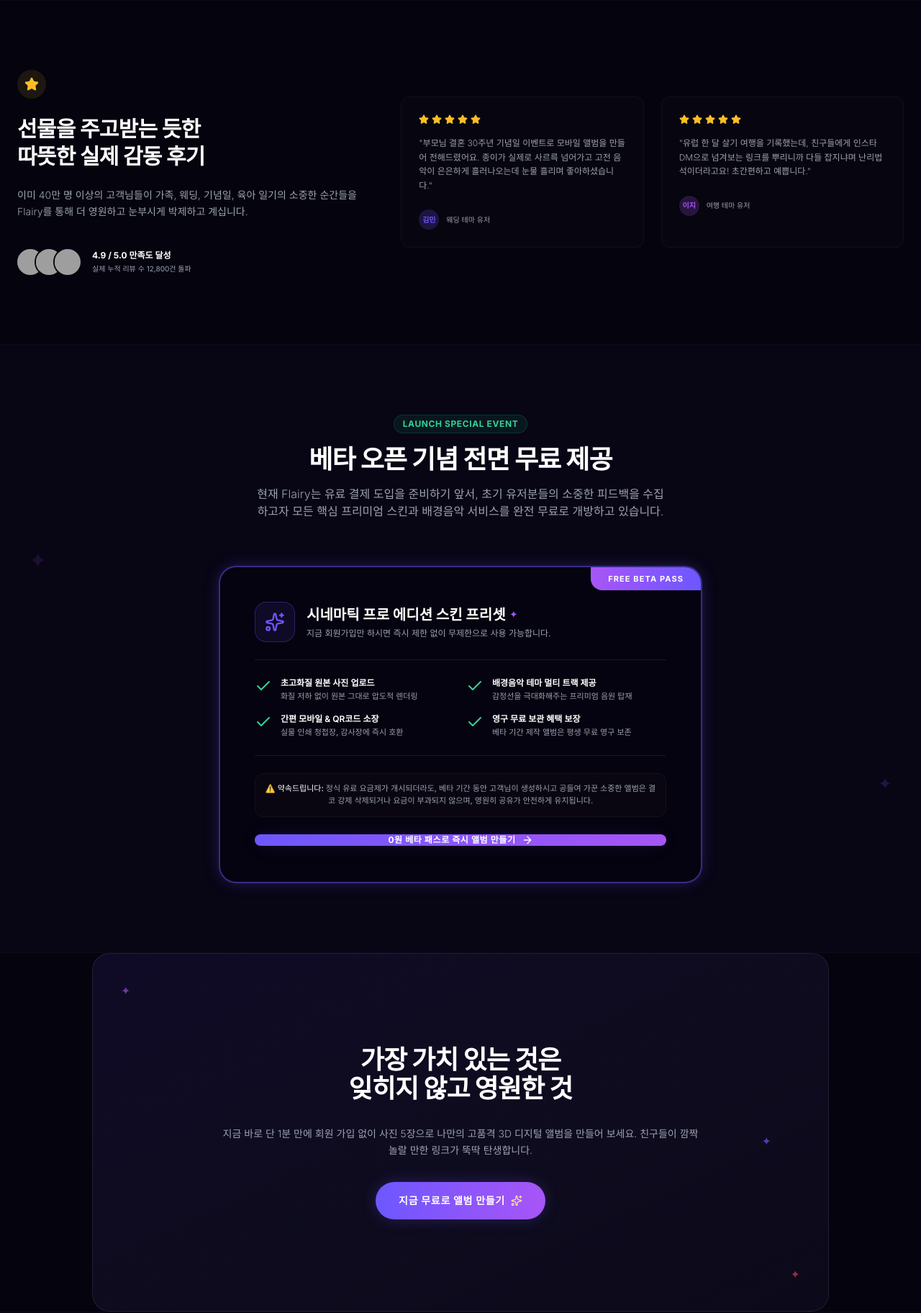
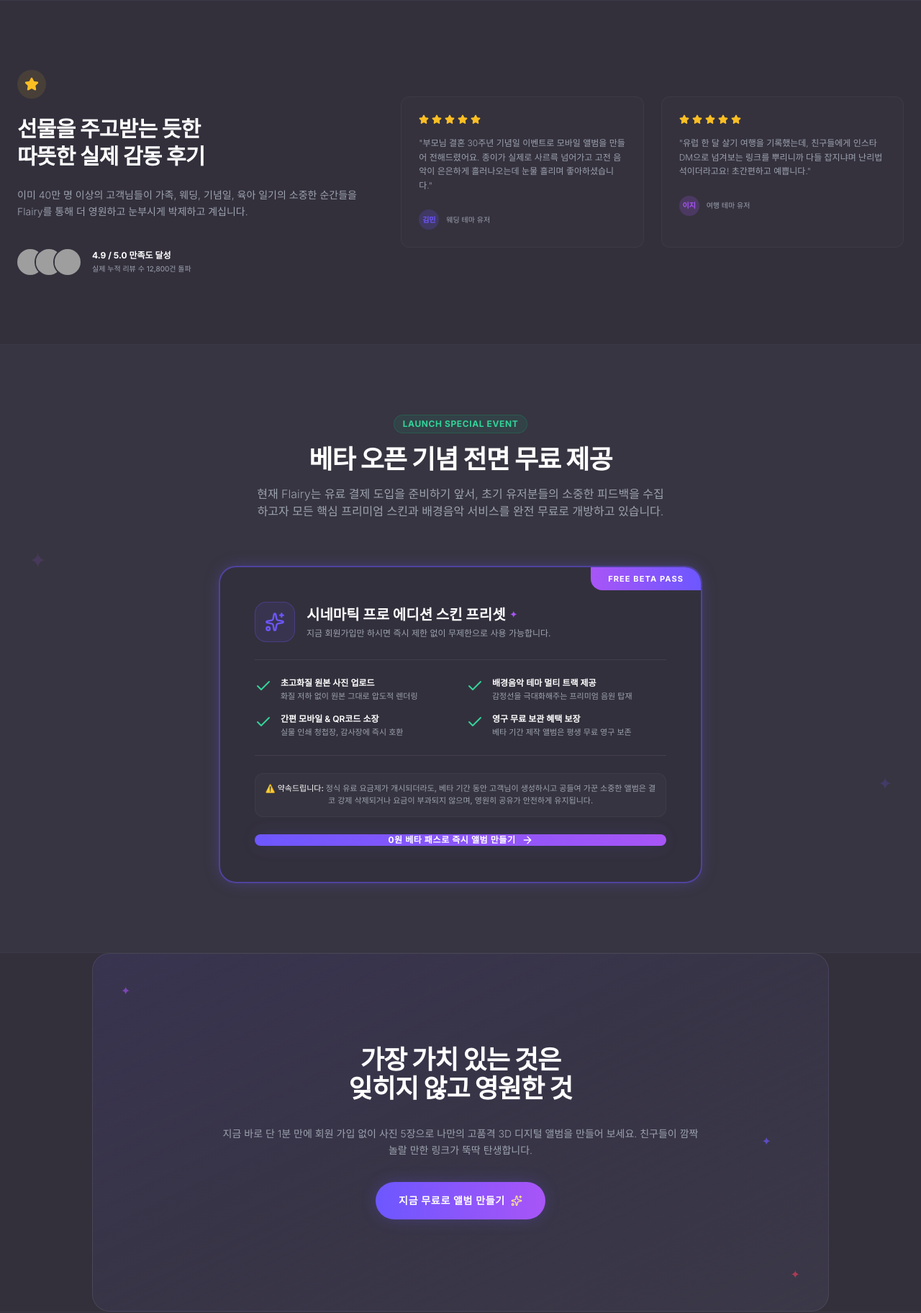
Before and after one commit to planbgw-cell/v4, a FastAPI app: page / in a window 1280 px wide. Shown: the part 3742-5566 px from the top of the page at 72% size. Run offline with FastAPI, Linux system fonts and the light colour scheme; data comes from the database, SQL or seed files in the repository; data that the repository does not hold is empty; some libraries are stand-ins or nearby versions; some web fonts are replaced; grey boxes are pictures that could not be loaded.

Commit message:
style(landing): lighten background palette and centralize color tokens
Raise dark purple backgrounds by ~15% and replace hardcoded hex values
with flairy-bg, flairy-section, and flairy-card Tailwind tokens.

Co-authored-by: Cursor <cursoragent@cursor.com>

```diff
--- a/static/css/landing.css
+++ b/static/css/landing.css
@@ -53,14 +53,14 @@
             width: 8px;
         }
         ::-webkit-scrollbar-track {
-            background: #05030e;
+            background: #33303c;
         }
         ::-webkit-scrollbar-thumb {
-            background: #25214a;
+            background: #4f4a6c;
             border-radius: 4px;
         }
         ::-webkit-scrollbar-thumb:hover {
-            background: #3b357a;
+            background: #655e93;
         }
         /* 3D 체험 영역: 페이지 넘김 시 잘림 방지 */
         .sim-album-stage {
--- a/static/js/landing.js
+++ b/static/js/landing.js
@@ -305,7 +305,7 @@
                         // 가상 이미지 적용 및 에러 방지
                         simPhotoHolder.style.backgroundImage = `url('${imgUrl}')`;
                         simUploadPrompt.innerHTML = `
-                            <div class="bg-[#05030e]/90 backdrop-blur-md px-3 py-2 rounded-lg border border-emerald-500/30">
+                            <div class="bg-flairy-bg/90 backdrop-blur-md px-3 py-2 rounded-lg border border-emerald-500/30">
                                 <p class="text-[10px] text-emerald-400 font-bold flex items-center justify-center space-x-1">
                                     <i data-lucide="sparkles" class="w-3.5 h-3.5"></i>
                                     <span>3D 앨범 가상 적용 성공!</span>
--- a/templates/landing.html
+++ b/templates/landing.html
@@ -28,7 +28,7 @@
 </div>
 {% endif %}
 <!-- 포탈 트랜지션 효과용 오버레이 (페이지 전환 시 작동) -->
-    <div id="portal-overlay" class="fixed inset-0 bg-[#05030e] z-[9999] opacity-0 pointer-events-none transition-all duration-1000 flex flex-col items-center justify-center">
+    <div id="portal-overlay" class="fixed inset-0 bg-flairy-bg z-[9999] opacity-0 pointer-events-none transition-all duration-1000 flex flex-col items-center justify-center">
         <div class="relative flex items-center justify-center">
             <!-- 화려한 로딩 아우라 -->
             <div class="absolute w-40 h-40 rounded-full bg-gradient-to-r from-flairy-primary via-flairy-secondary to-flairy-accent opacity-30 blur-2xl animate-pulse"></div>
@@ -43,7 +43,7 @@
     </div>
 
     <!-- 네비게이션 바 -->
-    <nav class="fixed {% if latest_notice %}top-10{% else %}top-0{% endif %} left-0 w-full z-50 bg-[#05030e]/70 backdrop-blur-md border-b border-white/[0.04] transition-all duration-300">
+    <nav class="fixed {% if latest_notice %}top-10{% else %}top-0{% endif %} left-0 w-full z-50 bg-flairy-bg/70 backdrop-blur-md border-b border-white/[0.04] transition-all duration-300">
         <div class="max-w-7xl mx-auto px-6 h-20 flex items-center justify-between">
             <!-- 로고 -->
             <a href="/" class="flex items-center space-x-2 group">
@@ -184,7 +184,7 @@
     </header>
 
     <!-- 실시간 인터랙티브 체험 및 업로드 존 -->
-    <section id="simulator" class="py-24 bg-[#080514] border-t border-b border-white/[0.02] relative">
+    <section id="simulator" class="py-24 bg-flairy-section border-t border-b border-white/[0.02] relative">
         <div class="max-w-7xl mx-auto px-6">
             <div class="max-w-3xl mx-auto text-center space-y-4 mb-16">
                 <h2 class="text-3xl md:text-4xl font-bold tracking-tight text-white">나의 일상이 3D가 되는 마법을 체험해 보세요</h2>
@@ -207,7 +207,7 @@
                     <div class="book-container py-4 relative z-10">
                         <div id="hero-book" class="book shadow-2xl">
                             <div class="page z-40" id="p1">
-                                <div class="page-face page-front bg-gradient-to-br from-[#1e1435] to-[#0d091e] border-r border-white/10 flex flex-col justify-between p-8">
+                                <div class="page-face page-front bg-gradient-to-br from-[#473c5e] to-[#383445] border-r border-white/10 flex flex-col justify-between p-8">
                                     <div class="flex justify-between items-center">
                                         <div class="text-xs text-flairy-secondary tracking-widest uppercase font-semibold">PREMIUM FLIP</div>
                                         <span class="text-flairy-secondary">✦</span>
@@ -222,7 +222,7 @@
                                         <span>COVER</span>
                                     </div>
                                 </div>
-                                <div class="page-face page-back bg-[#141226] p-6 flex flex-col justify-between text-xs text-flairy-muted">
+                                <div class="page-face page-back bg-[#3d3a4e] p-6 flex flex-col justify-between text-xs text-flairy-muted">
                                     <div class="h-full flex flex-col justify-between">
                                         <p class="leading-relaxed">어두운 밤하늘 속 별빛처럼 환하게 빛나던 너의 눈동자, 우리의 모든 시작은 작은 미소 하나로부터 피어났습니다.</p>
                                         <div class="h-1/2 rounded bg-cover bg-center" style="background-image: url('https://images.unsplash.com/photo-1511285560929-80b456fea0bc?auto=format&fit=crop&q=80&w=600')"></div>
@@ -231,13 +231,13 @@
                             </div>
 
                             <div class="page z-30" id="p2">
-                                <div class="page-face page-front bg-[#141226] p-6 flex flex-col justify-between text-xs text-flairy-muted">
+                                <div class="page-face page-front bg-[#3d3a4e] p-6 flex flex-col justify-between text-xs text-flairy-muted">
                                     <div class="h-full flex flex-col justify-between">
                                         <div class="h-2/3 rounded bg-cover bg-center" style="background-image: url('https://images.unsplash.com/photo-1532712938310-34cb3982ef74?auto=format&fit=crop&q=80&w=600')"></div>
                                         <p class="leading-relaxed pt-3">싱그러운 햇살 아래 흩날리던 하얀 바람, 그 속에 가만히 남겨두고 싶었던 우리 둘만의 속삭임.</p>
                                     </div>
                                 </div>
-                                <div class="page-face page-back bg-[#18152e] p-6 flex flex-col justify-between">
+                                <div class="page-face page-back bg-[#413e54] p-6 flex flex-col justify-between">
                                     <div class="h-full flex flex-col justify-between text-xs text-flairy-muted">
                                         <p class="leading-relaxed">바람에 쓸리던 파도 소리조차 음악이 되었던 그 여름날, 차가운 에이드 한 모금과 끝없는 바다를 배경 삼아 나눈 대화들.</p>
                                         <div class="h-1/2 rounded bg-cover bg-center" style="background-image: url('https://images.unsplash.com/photo-1507525428034-b723cf961d3e?auto=format&fit=crop&q=80&w=600')"></div>
@@ -246,17 +246,17 @@
                             </div>
 
                             <div class="page z-20" id="p3">
-                                <div class="page-face page-front bg-[#18152e] p-6 flex flex-col justify-between">
+                                <div class="page-face page-front bg-[#413e54] p-6 flex flex-col justify-between">
                                     <div class="h-full flex flex-col justify-between text-xs text-flairy-muted">
                                         <div id="sim-photo-holder" class="h-2/3 rounded bg-cover bg-center border-2 border-dashed border-flairy-secondary/30 flex flex-col items-center justify-center text-center p-4 transition-all duration-300" style="background-image: url('https://images.unsplash.com/photo-1469854523086-cc02fe5d8800?auto=format&fit=crop&q=80&w=600')">
-                                            <div id="sim-upload-prompt" class="bg-[#05030e]/80 backdrop-blur-md px-3 py-2 rounded-lg border border-white/10">
+                                            <div id="sim-upload-prompt" class="bg-flairy-bg/80 backdrop-blur-md px-3 py-2 rounded-lg border border-white/10">
                                                 <p class="text-[10px] text-white font-medium">아래에서 사진을 업로드해 보세요</p>
                                             </div>
                                         </div>
                                         <p class="leading-relaxed pt-3 text-center font-serif italic text-flairy-secondary">"Our beautiful memories never fade away."</p>
                                     </div>
                                 </div>
-                                <div class="page-face page-back bg-gradient-to-bl from-[#0d091e] to-[#1e1435] border-l border-white/10 flex flex-col justify-between p-8 text-right">
+                                <div class="page-face page-back bg-gradient-to-bl from-[#383445] to-[#473c5e] border-l border-white/10 flex flex-col justify-between p-8 text-right">
                                     <div class="flex justify-between items-center flex-row-reverse">
                                         <div class="text-xs text-flairy-accent tracking-widest uppercase font-semibold">THE END</div>
                                         <span class="text-flairy-accent">✦</span>
@@ -298,7 +298,7 @@
                         </div>
                     </div>
 
-                    <div class="border border-dashed border-white/10 group-hover:border-flairy-secondary/50 rounded-xl p-8 text-center bg-[#05030e]/40 transition-all duration-300">
+                    <div class="border border-dashed border-white/10 group-hover:border-flairy-secondary/50 rounded-xl p-8 text-center bg-flairy-bg/40 transition-all duration-300">
                         <input type="file" id="sim-image-input" accept="image/*" class="hidden">
                         <div class="flex flex-col items-center justify-center space-y-2">
                             <i data-lucide="cloud-lightning" class="w-8 h-8 text-flairy-secondary animate-bounce"></i>
@@ -321,7 +321,7 @@
         <div class="grid grid-cols-1 md:grid-cols-3 gap-8">
             <!-- Feature 1 -->
             <div class="bg-white/[0.01] border border-white/[0.04] hover:border-flairy-primary/30 rounded-2xl p-8 space-y-6 transition-all duration-300 hover:translate-y-[-4px] group">
-                <div class="w-12 h-12 rounded-xl bg-[#120f2e] border border-flairy-primary/20 flex items-center justify-center text-flairy-primary transition-transform duration-300 group-hover:scale-110">
+                <div class="w-12 h-12 rounded-xl bg-[#3b384e] border border-flairy-primary/20 flex items-center justify-center text-flairy-primary transition-transform duration-300 group-hover:scale-110">
                     <i data-lucide="box" class="w-6 h-6"></i>
                 </div>
                 <h3 class="text-xl font-bold text-white">현실적인 3D 리얼 렌더링</h3>
@@ -332,7 +332,7 @@
 
             <!-- Feature 2 -->
             <div class="bg-white/[0.01] border border-white/[0.04] hover:border-flairy-secondary/30 rounded-2xl p-8 space-y-6 transition-all duration-300 hover:translate-y-[-4px] group">
-                <div class="w-12 h-12 rounded-xl bg-[#180f2e] border border-flairy-secondary/20 flex items-center justify-center text-flairy-secondary transition-transform duration-300 group-hover:scale-110">
+                <div class="w-12 h-12 rounded-xl bg-[#41384e] border border-flairy-secondary/20 flex items-center justify-center text-flairy-secondary transition-transform duration-300 group-hover:scale-110">
                     <i data-lucide="music" class="w-6 h-6"></i>
                 </div>
                 <h3 class="text-xl font-bold text-white">시네마틱 배경 음악 내장</h3>
@@ -343,7 +343,7 @@
 
             <!-- Feature 3 -->
             <div class="bg-white/[0.01] border border-white/[0.04] hover:border-flairy-accent/30 rounded-2xl p-8 space-y-6 transition-all duration-300 hover:translate-y-[-4px] group">
-                <div class="w-12 h-12 rounded-xl bg-[#1e0e22] border border-flairy-accent/20 flex items-center justify-center text-flairy-accent transition-transform duration-300 group-hover:scale-110">
+                <div class="w-12 h-12 rounded-xl bg-[#473745] border border-flairy-accent/20 flex items-center justify-center text-flairy-accent transition-transform duration-300 group-hover:scale-110">
                     <i data-lucide="qr-code" class="w-6 h-6"></i>
                 </div>
                 <h3 class="text-xl font-bold text-white">모바일 스마트 공유 & QR</h3>
@@ -355,7 +355,7 @@
     </section>
 
     <!-- 테마별 갤러리 및 음악 융합 존 (Theme Gallery) -->
-    <section id="theme" class="py-24 bg-[#080514] border-t border-b border-white/[0.02]">
+    <section id="theme" class="py-24 bg-flairy-section border-t border-b border-white/[0.02]">
         <div class="max-w-7xl mx-auto px-6">
             <div class="flex flex-col md:flex-row items-start md:items-end justify-between gap-6 mb-16">
                 <div class="space-y-4 max-w-2xl">
@@ -364,7 +364,7 @@
                 </div>
 
                 <!-- 테마 컨트롤러 -->
-                <div class="flex space-x-2 bg-[#05030e] p-1.5 rounded-full border border-white/[0.05]">
+                <div class="flex space-x-2 bg-flairy-bg p-1.5 rounded-full border border-white/[0.05]">
                     <button onclick="switchTheme('wedding')" id="btn-theme-wedding" class="px-5 py-2 rounded-full text-xs font-bold transition-all duration-300 bg-flairy-primary text-white">웨딩 & 로맨스</button>
                     <button onclick="switchTheme('travel')" id="btn-theme-travel" class="px-5 py-2 rounded-full text-xs font-bold transition-all duration-300 text-flairy-muted hover:text-white">여행 & 액티비티</button>
                     <button onclick="switchTheme('baby')" id="btn-theme-baby" class="px-5 py-2 rounded-full text-xs font-bold transition-all duration-300 text-flairy-muted hover:text-white">가족 & 육아</button>
@@ -395,7 +395,7 @@
                         </div>
 
                         <!-- 가상 오디오 재생 카드 -->
-                        <div class="flex items-center space-x-4 bg-[#05030e]/80 border border-white/[0.04] p-4 rounded-xl">
+                        <div class="flex items-center space-x-4 bg-flairy-bg/80 border border-white/[0.04] p-4 rounded-xl">
                             <button onclick="toggleAudio()" class="w-12 h-12 rounded-full bg-flairy-primary text-white flex items-center justify-center hover:scale-105 active:scale-95 transition-all shadow-glow-primary">
                                 <i id="audio-play-icon" data-lucide="play" class="w-5 h-5 fill-white"></i>
                             </button>
@@ -449,9 +449,9 @@
             <p class="text-sm text-flairy-muted leading-relaxed font-light">이미 40만 명 이상의 고객님들이 가족, 웨딩, 기념일, 육아 일기의 소중한 순간들을 Flairy를 통해 더 영원하고 눈부시게 박제하고 계십니다.</p>
             <div class="flex items-center space-x-4 pt-4">
                 <div class="flex -space-x-2.5">
-                    <img class="w-9 h-9 rounded-full ring-2 ring-[#05030e] object-cover" src="https://images.unsplash.com/photo-1534528741775-53994a69daeb?auto=format&fit=crop&q=80&w=150" alt="Avatar">
-                    <img class="w-9 h-9 rounded-full ring-2 ring-[#05030e] object-cover" src="https://images.unsplash.com/photo-1507003211169-0a1dd7228f2d?auto=format&fit=crop&q=80&w=150" alt="Avatar">
-                    <img class="w-9 h-9 rounded-full ring-2 ring-[#05030e] object-cover" src="https://images.unsplash.com/photo-1494790108377-be9c29b29330?auto=format&fit=crop&q=80&w=150" alt="Avatar">
+                    <img class="w-9 h-9 rounded-full ring-2 ring-flairy-bg object-cover" src="https://images.unsplash.com/photo-1534528741775-53994a69daeb?auto=format&fit=crop&q=80&w=150" alt="Avatar">
+                    <img class="w-9 h-9 rounded-full ring-2 ring-flairy-bg object-cover" src="https://images.unsplash.com/photo-1507003211169-0a1dd7228f2d?auto=format&fit=crop&q=80&w=150" alt="Avatar">
+                    <img class="w-9 h-9 rounded-full ring-2 ring-flairy-bg object-cover" src="https://images.unsplash.com/photo-1494790108377-be9c29b29330?auto=format&fit=crop&q=80&w=150" alt="Avatar">
                 </div>
                 <div class="text-xs">
                     <p class="font-bold text-white">4.9 / 5.0 만족도 달성</p>
@@ -496,7 +496,7 @@
     </section>
 
     <!-- 베타 런칭 기념 전면 무료 오픈 쇼케이스 (Pricing 완벽 대체) -->
-    <section id="beta-event" class="py-24 bg-[#080514] border-t border-b border-white/[0.02] relative overflow-hidden">
+    <section id="beta-event" class="py-24 bg-flairy-section border-t border-b border-white/[0.02] relative overflow-hidden">
         <!-- 배경 반짝이 데코 -->
         <div class="absolute top-1/3 left-10 text-flairy-secondary/20 text-3xl animate-pulse">✦</div>
         <div class="absolute bottom-1/4 right-10 text-flairy-primary/20 text-2xl animate-bounce-slow">✦</div>
@@ -515,7 +515,7 @@
             </div>
 
             <!-- 싱글 하이라이트 웰컴 카드 디자인 -->
-            <div class="max-w-2xl mx-auto bg-[#05030e]/80 border-2 border-flairy-primary/50 rounded-3xl p-8 md:p-12 shadow-glow-primary relative overflow-hidden group hover:border-flairy-secondary transition-colors duration-500">
+            <div class="max-w-2xl mx-auto bg-flairy-bg/80 border-2 border-flairy-primary/50 rounded-3xl p-8 md:p-12 shadow-glow-primary relative overflow-hidden group hover:border-flairy-secondary transition-colors duration-500">
                 <div class="absolute top-0 right-0 bg-gradient-to-l from-flairy-primary to-flairy-secondary px-6 py-2 rounded-bl-2xl text-[11px] font-bold text-white tracking-widest uppercase">
                     FREE BETA PASS
                 </div>
@@ -586,7 +586,7 @@
 
     <!-- 마지막 메인 행동 촉구 (CTA Banner) -->
     <section class="py-24 max-w-5xl mx-auto px-6 relative">
-        <div class="absolute inset-0 rounded-3xl bg-gradient-to-br from-flairy-primary/10 via-[#1e1a3a]/40 to-[#0c0a1a] border border-white/[0.08] pointer-events-none"></div>
+        <div class="absolute inset-0 rounded-3xl bg-gradient-to-br from-flairy-primary/10 via-[#403c58]/40 to-flairy-card border border-white/[0.08] pointer-events-none"></div>
 
         <!-- 별빛 파티클 분위기 -->
         <div class="absolute top-10 left-10 text-flairy-secondary animate-pulse-slow">✦</div>
@@ -609,7 +609,7 @@
     </section>
 
     <!-- 푸터 -->
-    <footer class="border-t border-white/[0.03] bg-[#05030e] py-16 text-xs text-flairy-muted">
+    <footer class="border-t border-white/[0.03] bg-flairy-bg py-16 text-xs text-flairy-muted">
         <div class="max-w-7xl mx-auto px-6 grid grid-cols-1 md:grid-cols-4 gap-12">
             <!-- 브랜딩 -->
             <div class="space-y-4">
--- a/templates/layouts/landing_base.html
+++ b/templates/layouts/landing_base.html
@@ -21,9 +21,10 @@
           },
           colors: {
             flairy: {
-              bg: '#05030e',
-              card: '#0c0a1a',
-              border: '#1e1a3a',
+              bg: '#33303c',
+              section: '#373541',
+              card: '#3b3848',
+              border: '#474360',
               primary: '#6d57ff',
               secondary: '#a855f7',
               accent: '#f43f5e',
@@ -55,7 +56,7 @@
   <link rel="stylesheet" href="/static/css/landing.css">
   {% block head %}{% endblock %}
 </head>
-<body class="bg-[#05030e] text-flairy-text font-sans selection:bg-flairy-primary/30 selection:text-white overflow-x-hidden">
+<body class="bg-flairy-bg text-flairy-text font-sans selection:bg-flairy-primary/30 selection:text-white overflow-x-hidden">
   {% block content %}{% endblock %}
   <script>
   (function () {
--- a/templates/partials/landing_header.html
+++ b/templates/partials/landing_header.html
@@ -1,4 +1,4 @@
-<nav class="fixed {% if latest_notice %}top-10{% else %}top-0{% endif %} left-0 w-full z-50 bg-[#05030e]/70 backdrop-blur-md border-b border-white/[0.04] transition-all duration-300">
+<nav class="fixed {% if latest_notice %}top-10{% else %}top-0{% endif %} left-0 w-full z-50 bg-flairy-bg/70 backdrop-blur-md border-b border-white/[0.04] transition-all duration-300">
   <div class="max-w-7xl mx-auto px-4 sm:px-6 h-16 sm:h-20 flex items-center justify-between">
     <a href="/" class="flex items-center space-x-2 group shrink-0">
       <span class="text-xl sm:text-2xl font-bold font-sans text-white tracking-tight transition-transform duration-300 group-hover:scale-[1.02]">flairy</span>
```
